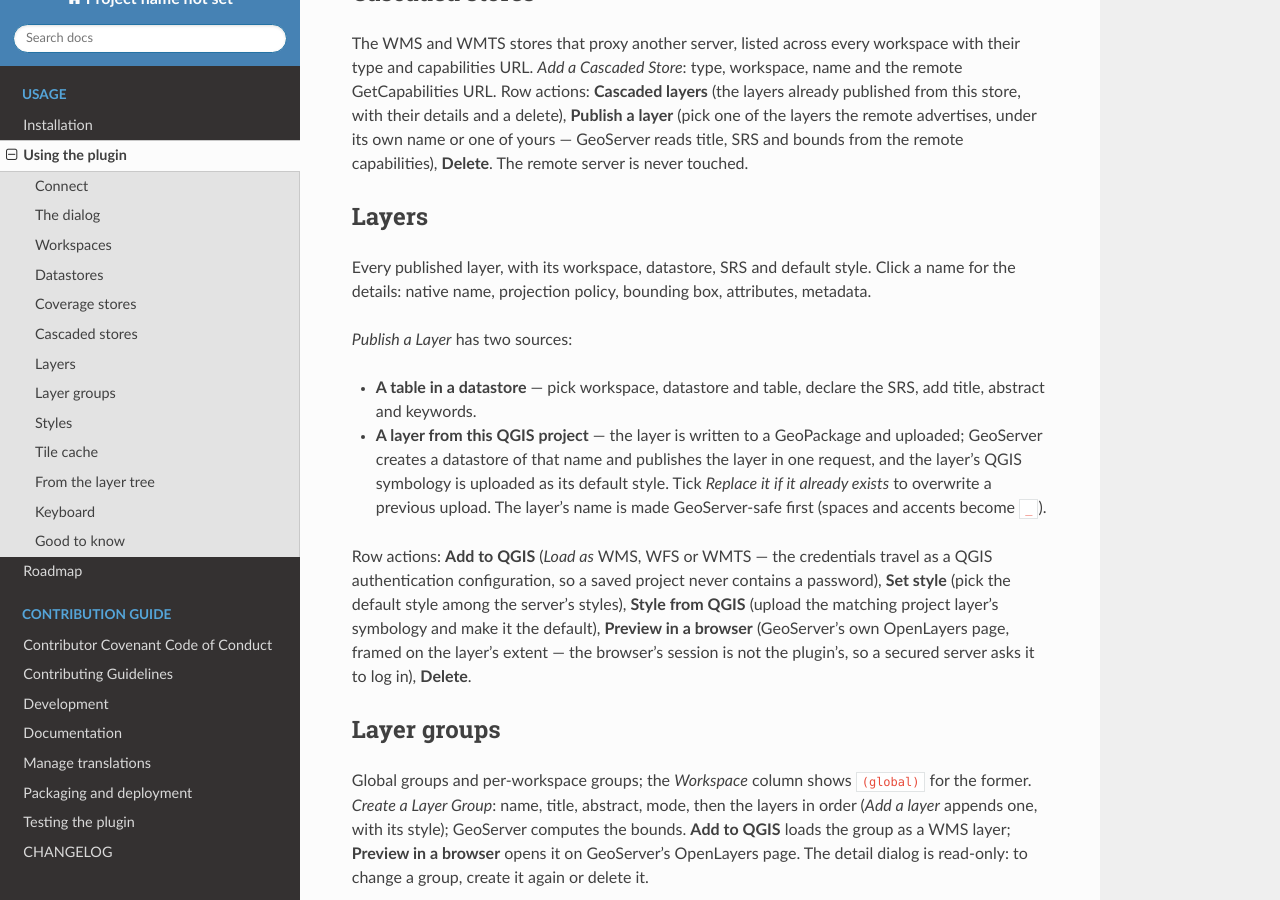
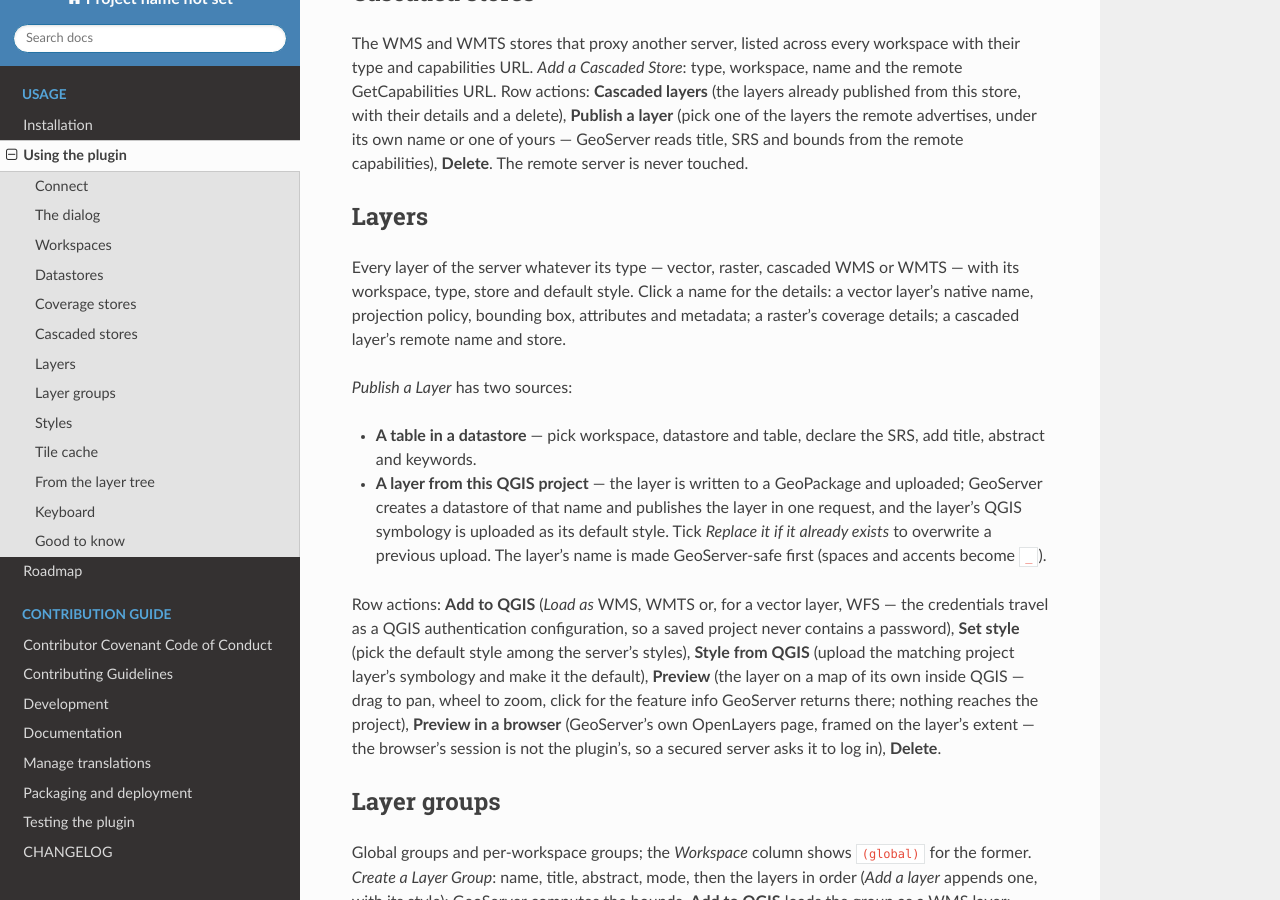
Before and after one commit to ronitjadhav/geoserver_manager, a Sphinx documentation site: the page built from docs/usage/guide.md, in a window 1280 px wide and 900 px high, scrolled down 2330 px. Built offline with Sphinx 7.4.7 and the Read the Docs theme 3.1.0, drawn with Linux system fonts in a browser that asks for light colours; the version number could not be read and is left out.

Commit message:
docs: the Layers tab of every type and the embedded preview; rows 48–49 of #50
Co-Authored-By: Claude Fable 5.1 <noreply@anthropic.com>

```diff
--- a/docs/usage/guide.md
+++ b/docs/usage/guide.md
@@ -103,9 +103,11 @@ never touched.
 
 ## Layers
 
-Every published layer, with its workspace, datastore, SRS and default style.
-Click a name for the details: native name, projection policy, bounding box,
-attributes, metadata.
+Every layer of the server whatever its type — vector, raster, cascaded WMS or
+WMTS — with its workspace, type, store and default style. Click a name for the
+details: a vector layer's native name, projection policy, bounding box,
+attributes and metadata; a raster's coverage details; a cascaded layer's remote
+name and store.
 
 *Publish a Layer* has two sources:
 
@@ -118,11 +120,13 @@ attributes, metadata.
   The layer's name is made GeoServer-safe first (spaces and accents become
   `_`).
 
-Row actions: **Add to QGIS** (*Load as* WMS, WFS or WMTS — the credentials
+Row actions: **Add to QGIS** (*Load as* WMS, WMTS or, for a vector layer, WFS — the credentials
 travel as a QGIS authentication configuration, so a saved project never
 contains a password), **Set style** (pick the default style among the server's
 styles), **Style from QGIS** (upload the matching project layer's symbology
-and make it the default), **Preview in a browser** (GeoServer's own OpenLayers
+and make it the default), **Preview** (the layer on a map of its own inside QGIS — drag to pan,
+wheel to zoom, click for the feature info GeoServer returns there; nothing
+reaches the project), **Preview in a browser** (GeoServer's own OpenLayers
 page, framed on the layer's extent — the browser's session is not the
 plugin's, so a secured server asks it to log in), **Delete**.
 
```
Also changed, not shown: CLAUDE.md (+1 -2 lines), README.md (+1 -1 lines).
